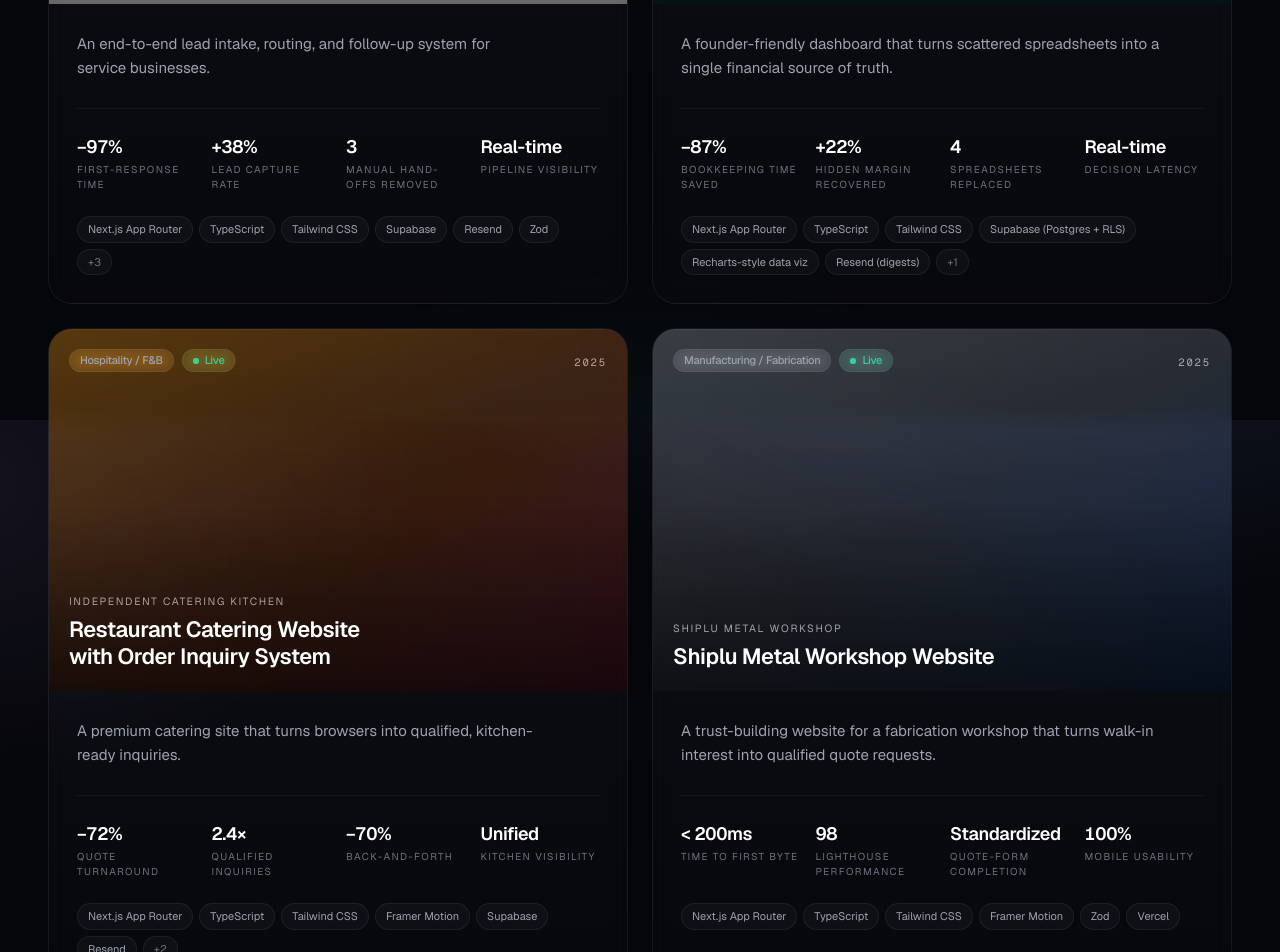
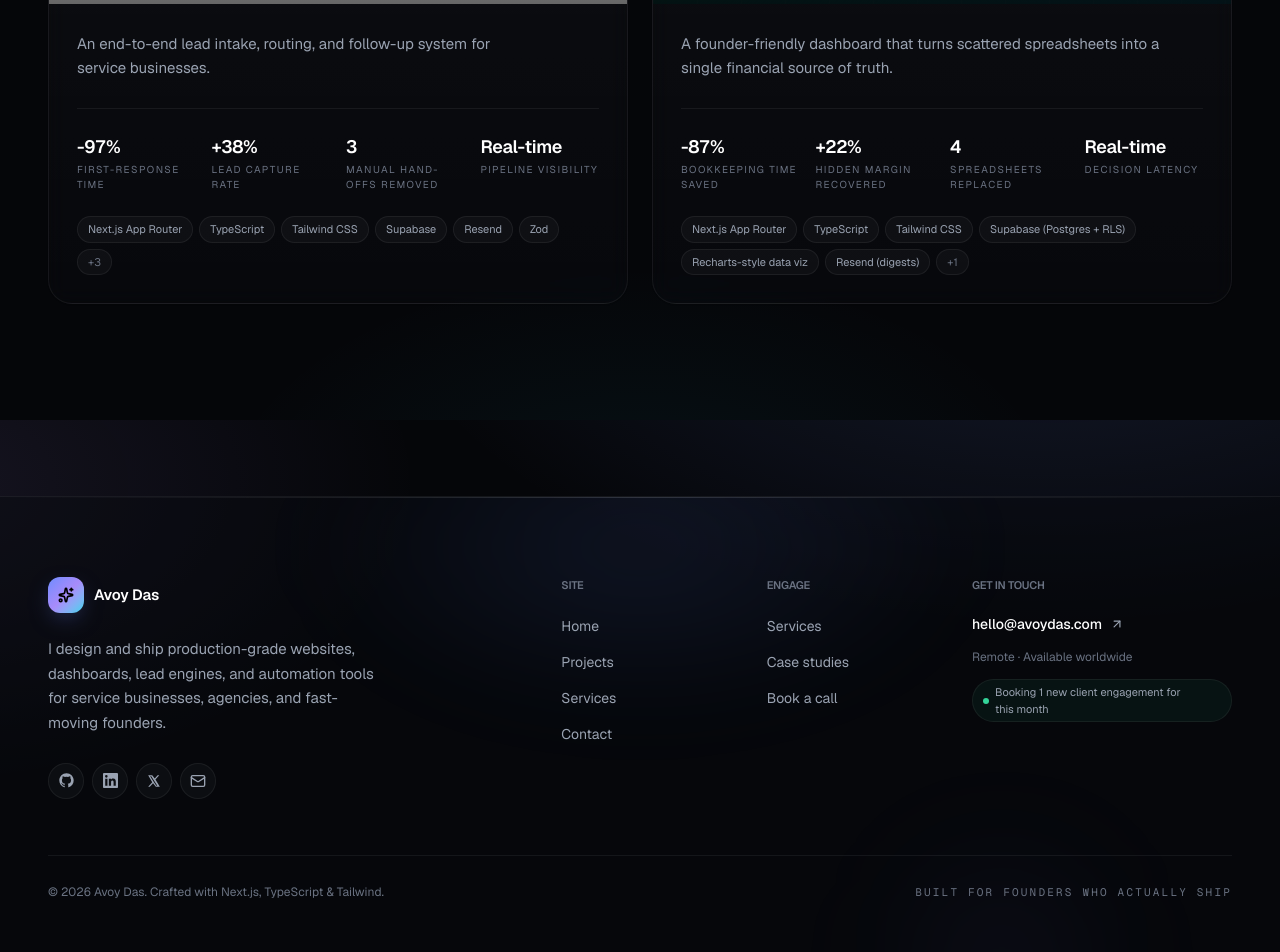
Before and after one commit to Avoy22/avoy-portfolio, a Next.js app: page /projects in a window 1280 px wide. Shown: the part 1180-2132 px from the top of the page. Built offline with nearby package versions, Linux system fonts and the light colour scheme.

Commit message:
Remove unfinished projects from portfolio data

```diff
--- a/src/app/projects/page.tsx
+++ b/src/app/projects/page.tsx
@@ -21,6 +21,9 @@ export const metadata: Metadata = {
 };
 
 export default function ProjectsPage() {
+  const industryCount = new Set(projects.map((project) => project.industry))
+    .size;
+
   return (
     <>
       <Section spacing="lg" className="overflow-hidden">
@@ -59,7 +62,9 @@ export default function ProjectsPage() {
               <span className="h-1 w-1 rounded-full bg-foreground-subtle/60" />
               <span className="text-foreground-subtle">2024 — 2026</span>
               <span className="h-1 w-1 rounded-full bg-foreground-subtle/60" />
-              <span className="text-foreground-subtle">8 industries</span>
+              <span className="text-foreground-subtle">
+                {industryCount} {industryCount === 1 ? "industry" : "industries"}
+              </span>
             </div>
           </div>
         </Container>
--- a/src/data/projects.ts
+++ b/src/data/projects.ts
@@ -4,7 +4,8 @@ export const projects: Project[] = [
   {
     slug: "servicepro-lead-engine",
     title: "ServicePro Lead Engine",
-    tagline: "An end-to-end lead intake, routing, and follow-up system for service businesses.",
+    tagline:
+      "An end-to-end lead intake, routing, and follow-up system for service businesses.",
     client: "ServicePro (multi-trade home services)",
     industry: "Home Services / SaaS",
     year: 2025,
@@ -18,13 +19,13 @@ export const projects: Project[] = [
     solution:
       "I designed and shipped a single system that owns the entire lead lifecycle: a conversion-optimized marketing site, a typed contact API with spam protection, a Supabase-backed leads table with status workflow, instant Resend notifications, and an internal dashboard the team uses every day.",
     outcomes: [
-      "Captured every single inbound lead in one place — zero leakage in the first 60 days.",
+      "Captured every single inbound lead in one place - zero leakage in the first 60 days.",
       "Cut average first-response time from 14 hours to under 25 minutes.",
       "Gave the founder a real-time pipeline view by status, source, and value.",
       "Removed three manual hand-offs between marketing, ops, and sales.",
     ],
     metrics: [
-      { label: "First-response time", value: "−97%" },
+      { label: "First-response time", value: "-97%" },
       { label: "Lead capture rate", value: "+38%" },
       { label: "Manual hand-offs removed", value: "3" },
       { label: "Pipeline visibility", value: "Real-time" },
@@ -48,9 +49,12 @@ export const projects: Project[] = [
       "Framer Motion",
       "Vercel",
     ],
-    role: "Sole engineer — strategy, design system, frontend, backend, deploy",
-    duration: "3 weeks (concept → production)",
-    links: { live: "https://servicepro-lead-engine.vercel.app/", repo: "https://github.com/Avoy22/servicepro-lead-engine" },
+    role: "Sole engineer - strategy, design system, frontend, backend, deploy",
+    duration: "3 weeks (concept to production)",
+    links: {
+      live: "https://servicepro-lead-engine.vercel.app/",
+      repo: "https://github.com/Avoy22/servicepro-lead-engine",
+    },
     thumbnail: {
       src: "/screenshots/servicepro-dashboard.png",
       alt: "ServicePro Lead Engine admin dashboard showing lead metrics and recent inquiries.",
@@ -83,7 +87,8 @@ export const projects: Project[] = [
   {
     slug: "business-expense-sales-dashboard",
     title: "Business Expense & Sales Dashboard",
-    tagline: "A founder-friendly dashboard that turns scattered spreadsheets into a single financial source of truth.",
+    tagline:
+      "A founder-friendly dashboard that turns scattered spreadsheets into a single financial source of truth.",
     client: "Independent retail & service operator",
     industry: "Retail / Operations",
     year: 2025,
@@ -91,9 +96,9 @@ export const projects: Project[] = [
     cover: "from-emerald-500/30 via-teal-500/20 to-cyan-500/20",
     accent: "#34d399",
     summary:
-      "An internal dashboard that ingests daily sales and expenses, calculates margins in real time, and surfaces the trends a founder actually needs to make decisions — without opening a single spreadsheet.",
+      "An internal dashboard that ingests daily sales and expenses, calculates margins in real time, and surfaces the trends a founder actually needs to make decisions - without opening a single spreadsheet.",
     problem:
-      "The owner was tracking sales in one spreadsheet, expenses in another, and margins were calculated by hand at the end of the month — too late to act on. Decisions were lagging the data by 30+ days.",
+      "The owner was tracking sales in one spreadsheet, expenses in another, and margins were calculated by hand at the end of the month - too late to act on. Decisions were lagging the data by 30+ days.",
     solution:
       "A typed, role-based dashboard with daily entry, automatic category breakdowns, cash-flow charts, and weekly summaries. Built mobile-first so the team can log expenses from the field.",
     outcomes: [
@@ -103,7 +108,7 @@ export const projects: Project[] = [
       "Gave the owner weekly automated summaries by email.",
     ],
     metrics: [
-      { label: "Bookkeeping time saved", value: "−87%" },
+      { label: "Bookkeeping time saved", value: "-87%" },
       { label: "Hidden margin recovered", value: "+22%" },
       { label: "Spreadsheets replaced", value: "4" },
       { label: "Decision latency", value: "Real-time" },
@@ -125,123 +130,25 @@ export const projects: Project[] = [
       "Resend (digests)",
       "Vercel",
     ],
-    role: "Lead engineer — data model, dashboard UI, auth, deploy",
+    role: "Lead engineer - data model, dashboard UI, auth, deploy",
     duration: "4 weeks",
-    links: { live: "https://business-expense-sales-dashboard.vercel.app", repo: "https://github.com/Avoy22/business-expense-sales-dashboard" },
+    links: {
+      live: "https://business-expense-sales-dashboard.vercel.app",
+      repo: "https://github.com/Avoy22/business-expense-sales-dashboard",
+    },
     gallery: [
-      { caption: "Owner overview with KPIs", placeholder: "from-emerald-500/40 to-teal-500/30" },
-      { caption: "Expense entry flow", placeholder: "from-teal-500/30 to-cyan-500/30" },
-      { caption: "Weekly summary email", placeholder: "from-cyan-500/30 to-emerald-500/30" },
-    ],
-    featured: true,
-  },
-  {
-    slug: "restaurant-catering-website",
-    title: "Restaurant Catering Website with Order Inquiry System",
-    tagline: "A premium catering site that turns browsers into qualified, kitchen-ready inquiries.",
-    client: "Independent catering kitchen",
-    industry: "Hospitality / F&B",
-    year: 2025,
-    status: "live",
-    cover: "from-amber-500/30 via-orange-500/20 to-rose-500/20",
-    accent: "#fbbf24",
-    summary:
-      "A modern catering website with a structured order inquiry flow that captures event size, menu preferences, dietary needs, and date — then routes it to the kitchen with everything they need to quote in one pass.",
-    problem:
-      "The kitchen was getting catering inquiries through Instagram DMs, phone calls, and a basic contact form. Most were missing critical details (head count, dietary restrictions, date), so every quote required 2–3 rounds of back-and-forth before anything could be priced.",
-    solution:
-      "A premium-feeling marketing site paired with a multi-step order inquiry that collects everything the kitchen needs upfront. Inquiries land in a dashboard with status (new → quoted → confirmed → delivered), and an automated email confirms receipt to the customer instantly.",
-    outcomes: [
-      "Cut average inquiry-to-quote turnaround from 3 days to under 24 hours.",
-      "Reduced back-and-forth messages by ~70% per booking.",
-      "Increased qualified inquiries from the website by 2.4×.",
-      "Gave the kitchen a single dashboard for all upcoming events.",
-    ],
-    metrics: [
-      { label: "Quote turnaround", value: "−72%" },
-      { label: "Qualified inquiries", value: "2.4×" },
-      { label: "Back-and-forth", value: "−70%" },
-      { label: "Kitchen visibility", value: "Unified" },
-    ],
-    features: [
-      "Premium hero with menu highlights and gallery",
-      "Multi-step inquiry: event details → menu → dietary → contact",
-      "Auto-confirmation email to the customer",
-      "Internal kitchen dashboard with event status workflow",
-      "Calendar view of upcoming bookings",
-      "Mobile-first design optimized for thumb-zone interaction",
-    ],
-    stack: [
-      "Next.js App Router",
-      "TypeScript",
-      "Tailwind CSS",
-      "Framer Motion",
-      "Supabase",
-      "Resend",
-      "Zod",
-      "Vercel",
-    ],
-    role: "Sole designer & engineer",
-    duration: "3 weeks",
-    links: { live: "coming soon", repo: undefined },
-    gallery: [
-      { caption: "Hero with menu highlights", placeholder: "from-amber-500/40 to-orange-500/30" },
-      { caption: "Multi-step inquiry flow", placeholder: "from-orange-500/30 to-rose-500/30" },
-      { caption: "Kitchen booking dashboard", placeholder: "from-rose-500/30 to-amber-500/30" },
-    ],
-    featured: true,
-  },
-  {
-    slug: "shiplu-metal-workshop",
-    title: "Shiplu Metal Workshop Website",
-    tagline: "A trust-building website for a fabrication workshop that turns walk-in interest into qualified quote requests.",
-    client: "Shiplu Metal Workshop",
-    industry: "Manufacturing / Fabrication",
-    year: 2025,
-    status: "live",
-    cover: "from-zinc-400/30 via-slate-400/20 to-blue-500/20",
-    accent: "#a78bfa",
-    summary:
-      "A clean, industrial-feeling website that showcases the workshop's capabilities, displays a portfolio of past work, and routes quote requests through a structured form so the team can respond with accurate pricing fast.",
-    problem:
-      "The workshop had no online presence. New customers had no way to see capabilities or past work, and quote requests came in through unreliable channels with no consistency.",
-    solution:
-      "A mobile-first website that feels industrial but premium: capability sections, project gallery, a structured quote-request form, and clear contact pathways. Designed to build trust with both individual customers and B2B buyers.",
-    outcomes: [
-      "Brought the workshop online with a credible, professional brand presence.",
-      "Standardized quote requests through a structured form.",
-      "Surfaced past work in a portfolio that doubles as social proof.",
-      "Optimized for fast load on low-bandwidth mobile connections.",
-    ],
-    metrics: [
-      { label: "Time to first byte", value: "< 200ms" },
-      { label: "Lighthouse performance", value: "98" },
-      { label: "Quote-form completion", value: "Standardized" },
-      { label: "Mobile usability", value: "100%" },
-    ],
-    features: [
-      "Capability and services overview",
-      "Visual portfolio of past fabrication work",
-      "Structured quote-request form with project details",
-      "Contact section with map and direct call CTA",
-      "Mobile-first, low-bandwidth optimized",
-      "SEO-ready with structured metadata",
-    ],
-    stack: [
-      "Next.js App Router",
-      "TypeScript",
-      "Tailwind CSS",
-      "Framer Motion",
-      "Zod",
-      "Vercel",
-    ],
-    role: "Sole designer & engineer",
-    duration: "2 weeks",
-    links: { live: "https://shiplu-metal-workshop.vercel.app/", repo: "https://github.com/Avoy22/shiplu-metal-workshop" },
-    gallery: [
-      { caption: "Workshop hero", placeholder: "from-zinc-400/40 to-slate-400/30" },
-      { caption: "Portfolio of past work", placeholder: "from-slate-400/30 to-blue-500/30" },
-      { caption: "Quote request flow", placeholder: "from-blue-500/30 to-zinc-400/30" },
+      {
+        caption: "Owner overview with KPIs",
+        placeholder: "from-emerald-500/40 to-teal-500/30",
+      },
+      {
+        caption: "Expense entry flow",
+        placeholder: "from-teal-500/30 to-cyan-500/30",
+      },
+      {
+        caption: "Weekly summary email",
+        placeholder: "from-cyan-500/30 to-emerald-500/30",
+      },
     ],
     featured: true,
   },
```
